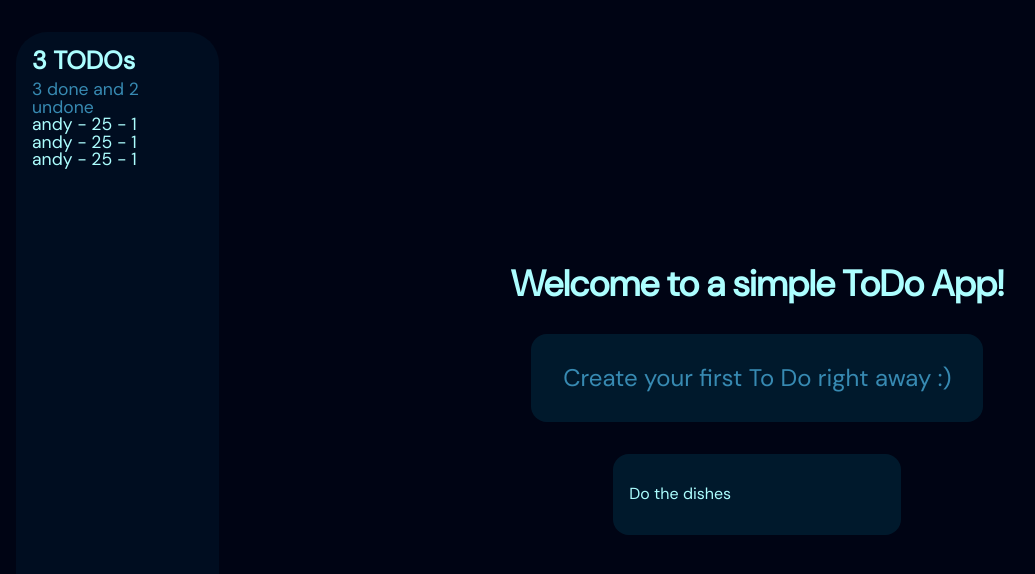
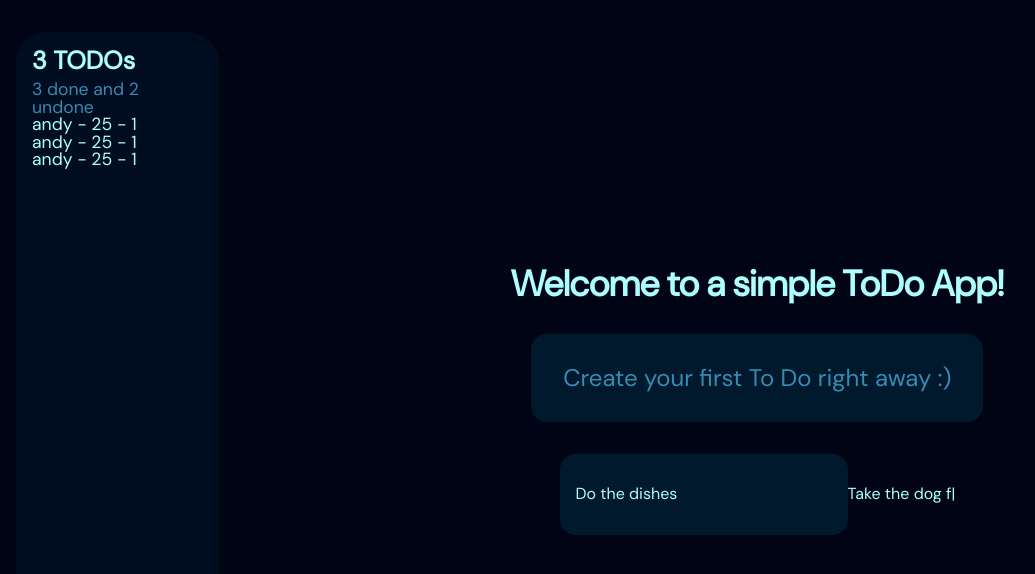
Before and after one commit to Andres191200/todo-app, a React (Vite) app: page / in a window 1280 px wide. Shown: the top 574 px of the page, without its empty margins (16-1051 px from the left). Built offline with nearby package versions, Linux system fonts and the light colour scheme.

Commit message:
testing animation

```diff
--- a/package.json
+++ b/package.json
@@ -12,7 +12,8 @@
   "dependencies": {
     "react": "^19.1.0",
     "react-dom": "^19.1.0",
-    "react-router-dom": "^7.6.3"
+    "react-router-dom": "^7.6.3",
+    "react-type-animation": "^3.2.0"
   },
   "devDependencies": {
     "@eslint/js": "^9.29.0",
--- a/src/components/text-field/TextField.tsx
+++ b/src/components/text-field/TextField.tsx
@@ -1,5 +1,8 @@
+import { TypeAnimation } from 'react-type-animation';
 import '../../declaration.d.ts';
 import styles from './styles.module.scss';
+
+var typingSequence:any[] = ['Do the dishes', 1000, 'Take the dog for a walk', 1000, 'Feed the cat', 1000, 'Do the homework']
 
 export default function TextField() {
   return (
@@ -7,6 +10,7 @@ export default function TextField() {
         <div className={styles.inputContainer}>
             <input type="text" placeholder=''/>
             <span>Do the dishes</span>
+            <TypeAnimation sequence={typingSequence} wrapper='span'/>
         </div>
     </div>
   );
```
Also changed, not shown: 1 other file (tests, documents, lock files or other folders).
